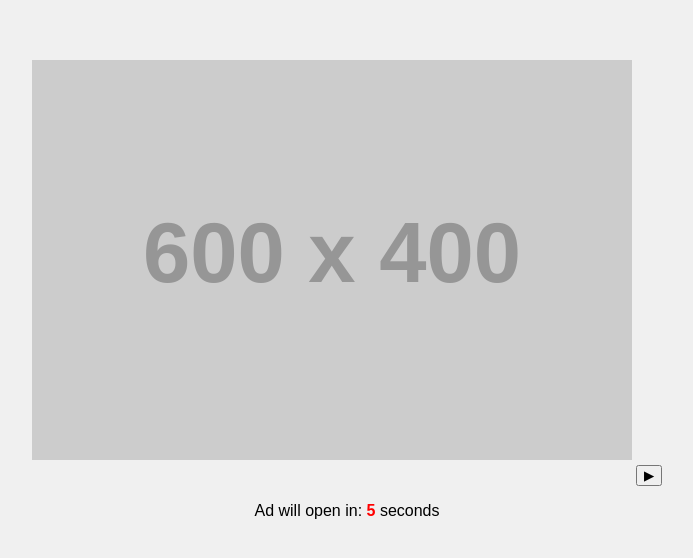
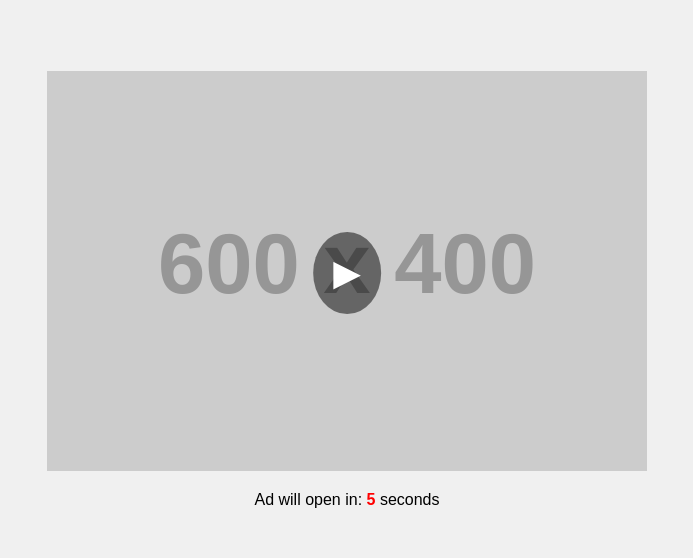
Before and after one commit to Ashokthakur12/Bottle-klap, a plain HTML site: page index.html in a window 1280 px wide. Shown: the part 102-660 px from the top of the page, without its empty margins (293-986 px from the left). Drawn offline with Linux system fonts and the light colour scheme; placeholder pictures from the web are drawn by us.

Commit message:
Update styles.css

```diff
--- a/styles.css
+++ b/styles.css
@@ -9,26 +9,29 @@ body {
   flex-direction: column;
 }
 
-.image-viewer {
-  text-align: center;
+.image-container {
+  position: relative;
+  display: inline-block;
 }
 
 .image {
   width: 100%;
   max-width: 600px;
   height: auto;
-  margin-bottom: 20px;
 }
 
-.ad-space {
-  margin-top: 20px;
-}
-
-.ad-banner {
-  width: 100%;
-  max-width: 600px;
-  height: auto;
-  border: 2px dashed #ddd;
+.play-btn {
+  position: absolute;
+  top: 50%;
+  left: 50%;
+  transform: translate(-50%, -50%);
+  background-color: rgba(0, 0, 0, 0.5);
+  color: white;
+  border: none;
+  font-size: 36px;
+  padding: 20px;
+  cursor: pointer;
+  border-radius: 50%;
 }
 
 #countdown {
```
